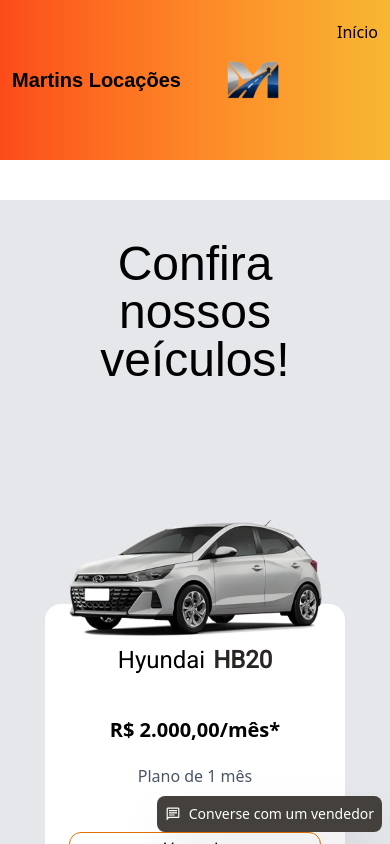
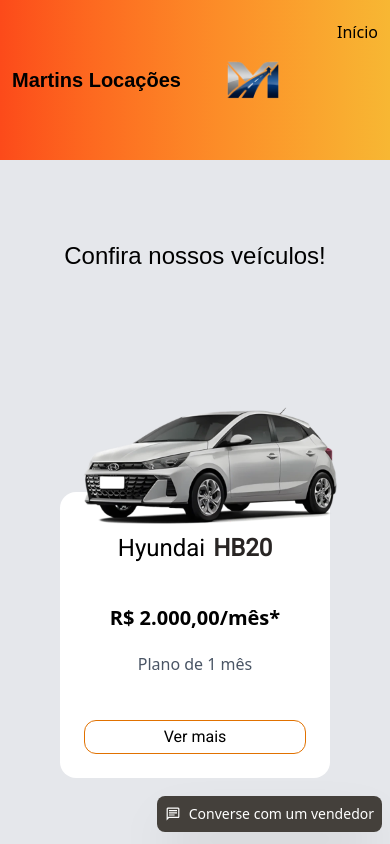
Before and after one commit to eumartins7/locacao_veiculos_nextJS, a Next.js app: page /cars in a window 390 px wide. Shown: the top 844 px of the page. Built offline with nearby package versions, Linux system fonts and the light colour scheme; a web font is replaced by a local one.

Commit message:
mudanca no estilo e responsividade adicionada

```diff
--- a/src/components/pagina-carros/todos-carros/allCars.tsx
+++ b/src/components/pagina-carros/todos-carros/allCars.tsx
@@ -4,13 +4,13 @@
 
 export function AllCars() {
     return (
-        <section id="topo" className="bg-gray-200 mt-10">
-            <div className=" flex flex-col  p-10">
-                <div className="font-vehicle text-center text-5xl">
+        <section id="topo" className="bg-gray-200 p-10">
+            <div className="flex flex-col gap-5 pr-5 pl-5 md:flex md:flex-col md: md:p-10">
+                <div className="flex justify-center whitespace-nowrap pt-10 text-2xl font-vehicle text-center md:text-3xl">
                     <h1>Confira nossos veículos!</h1>
                 </div>
 
-                <div className="flex justify-center flex-wrap gap-6 p-5">
+                <div className="md:flex md:justify-center md:flex-wrap md:gap-6">
                     {carDetails.map((car, index) =>(
                         <CardPageTwo
                             key={index}
```
